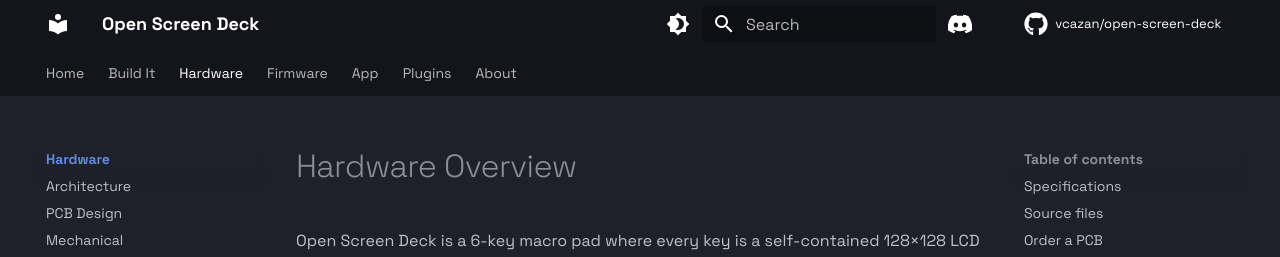
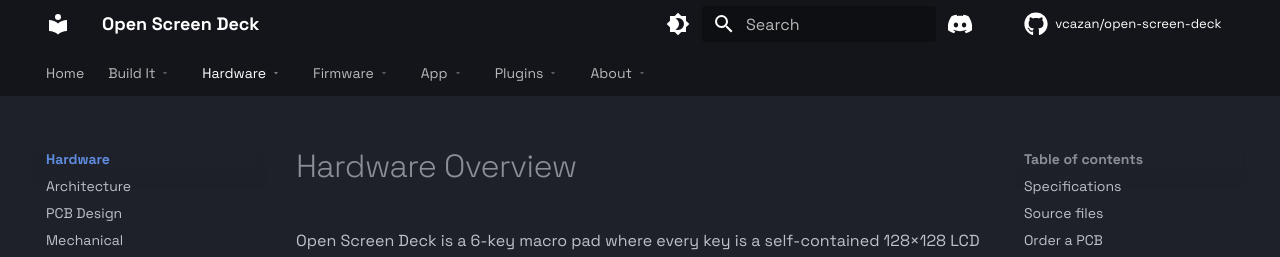
Before and after one commit to vcazan/open-screen-deck, an MkDocs documentation site: the page built from docs/hardware/index.md, in a window 1280 px wide. Shown: the top 257 px of the page. Built offline with MkDocs 1.6.1 and Material for MkDocs 9.7.7, drawn with Linux system fonts in a browser that asks for light colours; comment, search, counter and statistics services are not loaded.

Commit message:
Docs: dropdown menus on the top navigation tabs
Section pages are now visible on hover from the main menu — a theme
partial override renders each tab's children as a dropdown (with an
Overview entry for section landing pages). The theme's contain: content
on the tab list was paint-clipping the panels; overridden.

```diff
--- a/docs/stylesheets/extra.css
+++ b/docs/stylesheets/extra.css
@@ -21,6 +21,86 @@
   box-shadow: 0 8px 32px rgba(0, 0, 0, 0.35);
   margin-bottom: 1.5rem;
   max-width: 100%;
+}
+
+/* ── Tab dropdowns: section pages visible from the main menu ── */
+.md-tabs,
+.md-tabs .md-grid,
+.md-tabs__list {
+  overflow: visible;
+  /* the theme sets contain: content, which paint-clips the dropdowns */
+  contain: none;
+}
+
+.md-tabs__item--dropdown {
+  position: relative;
+}
+
+.md-tabs__caret {
+  margin-left: 0.25rem;
+  vertical-align: middle;
+  opacity: 0.55;
+  transition: transform 0.2s cubic-bezier(0.16, 1, 0.3, 1);
+}
+
+.md-tabs__item--dropdown:hover .md-tabs__caret,
+.md-tabs__item--dropdown:focus-within .md-tabs__caret {
+  transform: rotate(180deg);
+  opacity: 1;
+}
+
+.md-tabs__dropdown {
+  position: absolute;
+  top: 100%;
+  left: 50%;
+  transform: translate(-50%, 6px);
+  min-width: 11rem;
+  margin: 0;
+  padding: 0.35rem;
+  list-style: none;
+  background: var(--md-default-bg-color);
+  border: 1px solid rgba(255, 255, 255, 0.09);
+  border-radius: 10px;
+  box-shadow: 0 14px 40px rgba(0, 0, 0, 0.45);
+  opacity: 0;
+  visibility: hidden;
+  transition:
+    opacity 0.18s cubic-bezier(0.16, 1, 0.3, 1),
+    transform 0.18s cubic-bezier(0.16, 1, 0.3, 1),
+    visibility 0.18s;
+  z-index: 4;
+}
+
+[data-md-color-scheme="slate"] .md-tabs__dropdown {
+  background: #14181d;
+}
+
+.md-tabs__item--dropdown:hover .md-tabs__dropdown,
+.md-tabs__item--dropdown:focus-within .md-tabs__dropdown {
+  opacity: 1;
+  visibility: visible;
+  transform: translate(-50%, 0);
+}
+
+.md-tabs__dropdown li {
+  margin: 0;
+  padding: 0;
+}
+
+.md-tabs__dropdown a {
+  display: block;
+  padding: 0.42rem 0.7rem;
+  border-radius: 7px;
+  color: var(--md-default-fg-color);
+  font-size: 0.66rem;
+  white-space: nowrap;
+  transition: background 0.12s cubic-bezier(0.2, 0, 0, 1), color 0.12s cubic-bezier(0.2, 0, 0, 1);
+}
+
+.md-tabs__dropdown a:hover,
+.md-tabs__dropdown a:focus {
+  background: var(--md-accent-fg-color--transparent);
+  color: var(--md-accent-fg-color);
 }
 
 /* Home hero */
--- /dev/null
+++ b/overrides/partials/tabs-item.html
@@ -0,0 +1,62 @@
+{#-
+  Tabs with dropdowns: each top-level section shows its pages on hover,
+  so nothing hides behind a click. Extends the stock tabs-item partial.
+-#}
+{% macro render_content(nav_item, ref) %}
+  {% set ref = ref or nav_item %}
+  {% if nav_item == ref or "navigation.indexes" in features %}
+    {% if nav_item.is_index and nav_item.meta.icon %}
+      {% include ".icons/" ~ nav_item.meta.icon ~ ".svg" %}
+    {% endif %}
+  {% endif %}
+  {{ ref.title }}
+{% endmacro %}
+{% macro render_dropdown(nav_item) %}
+  {% if nav_item.children %}
+    <ul class="md-tabs__dropdown">
+      {% for child in nav_item.children %}
+        {% if child.children %}
+          {% set target = child.children | first %}
+          <li>
+            <a href="{{ target.url | url }}">{{ child.title }}</a>
+          </li>
+        {% elif child.is_index %}
+          <li>
+            <a href="{{ child.url | url }}">Overview</a>
+          </li>
+        {% else %}
+          <li>
+            <a href="{{ child.url | url }}">{{ child.title }}</a>
+          </li>
+        {% endif %}
+      {% endfor %}
+    </ul>
+  {% endif %}
+{% endmacro %}
+{% macro render(nav_item, ref) %}
+  {% set ref = ref or nav_item %}
+  {% set class = "md-tabs__item" %}
+  {% if ref.active %}
+    {% set class = class ~ " md-tabs__item--active" %}
+  {% endif %}
+  {% if nav_item.children %}
+    {% set first = nav_item.children | first %}
+    {% if first.children %}
+      {{ render(first, ref) }}
+    {% else %}
+      <li class="{{ class }} md-tabs__item--dropdown">
+        <a href="{{ first.url | url }}" class="md-tabs__link">
+          {{ render_content(first, ref) }}
+          <svg class="md-tabs__caret" viewBox="0 0 24 24" width="10" height="10" aria-hidden="true"><path d="M7 10l5 5 5-5z" fill="currentColor"/></svg>
+        </a>
+        {{ render_dropdown(ref) }}
+      </li>
+    {% endif %}
+  {% else %}
+    <li class="{{ class }}">
+      <a href="{{ nav_item.url | url }}" class="md-tabs__link">
+        {{ render_content(nav_item) }}
+      </a>
+    </li>
+  {% endif %}
+{% endmacro %}
```
